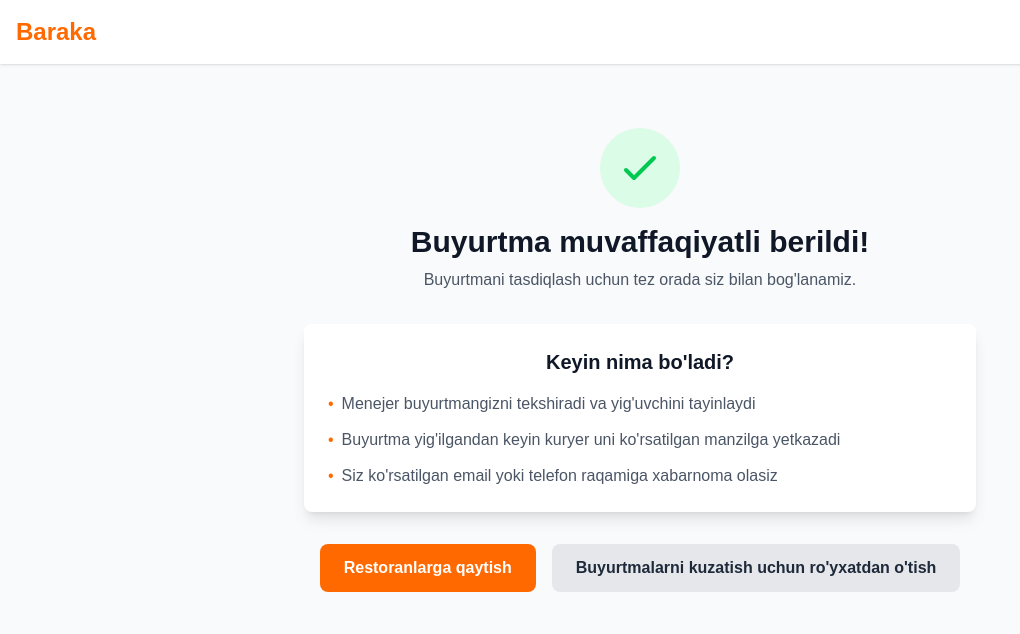
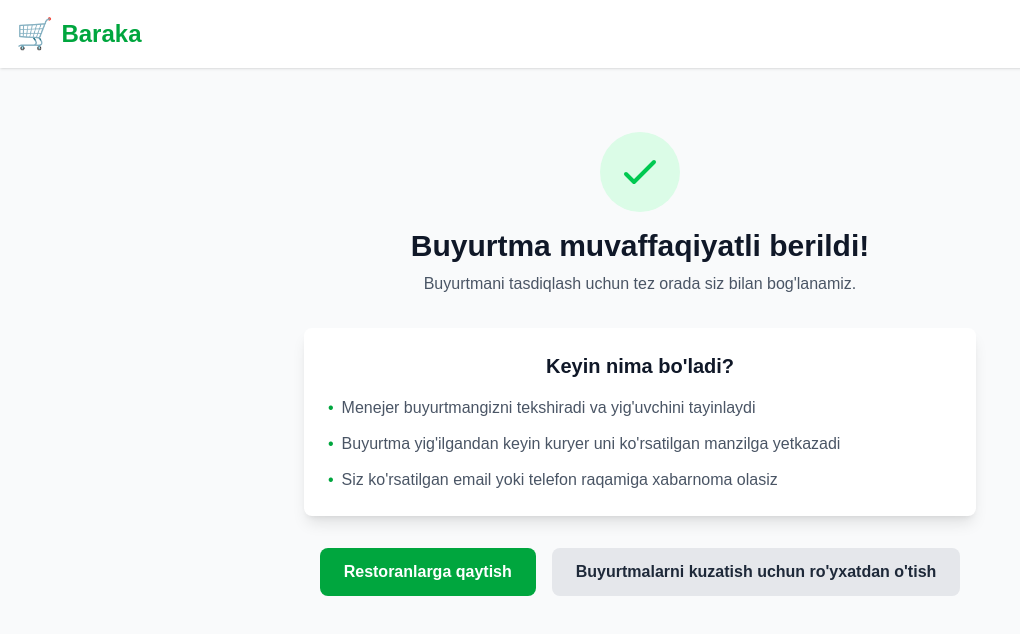
Before and after one commit to elyorka22/baraka, a Next.js app: page /customer/order-success in a window 1280 px wide. Shown: the top 634 px of the page, without its empty margins (0-1020 px from the left). Built offline with nearby package versions, Linux system fonts and the light colour scheme.

Commit message:
Update remaining customer pages: orders and order-success with green color scheme

```diff
--- a/app/customer/order-success/page.tsx
+++ b/app/customer/order-success/page.tsx
@@ -13,7 +13,8 @@ function OrderSuccessContent() {
     <div className="min-h-screen bg-gray-50">
       <div className="bg-white shadow">
         <div className="container mx-auto px-4 py-4">
-          <Link href="/customer" className="text-2xl font-bold text-orange-500">
+          <Link href="/customer" className="text-2xl font-bold text-green-600 flex items-center gap-2">
+            <span className="text-3xl">🛒</span>
             Baraka
           </Link>
         </div>
@@ -42,15 +43,15 @@ function OrderSuccessContent() {
             <h2 className="text-xl font-bold text-gray-900 mb-4">Keyin nima bo'ladi?</h2>
             <ul className="text-left space-y-3 text-gray-600">
               <li className="flex items-start">
-                <span className="text-orange-500 mr-2">•</span>
+                <span className="text-green-600 mr-2">•</span>
                 <span>Menejer buyurtmangizni tekshiradi va yig'uvchini tayinlaydi</span>
               </li>
               <li className="flex items-start">
-                <span className="text-orange-500 mr-2">•</span>
+                <span className="text-green-600 mr-2">•</span>
                 <span>Buyurtma yig'ilgandan keyin kuryer uni ko'rsatilgan manzilga yetkazadi</span>
               </li>
               <li className="flex items-start">
-                <span className="text-orange-500 mr-2">•</span>
+                <span className="text-green-600 mr-2">•</span>
                 <span>Siz ko'rsatilgan email yoki telefon raqamiga xabarnoma olasiz</span>
               </li>
             </ul>
@@ -59,7 +60,7 @@ function OrderSuccessContent() {
           <div className="flex flex-col sm:flex-row gap-4 justify-center">
             <Link
               href="/customer"
-              className="bg-orange-500 hover:bg-orange-600 text-white px-6 py-3 rounded-lg font-semibold transition-colors"
+              className="bg-green-600 hover:bg-green-700 text-white px-6 py-3 rounded-lg font-semibold transition-colors"
             >
               Restoranlarga qaytish
             </Link>
--- a/app/customer/orders/page.tsx
+++ b/app/customer/orders/page.tsx
@@ -155,7 +155,7 @@ export default function CustomerOrdersPage() {
             <p className="text-gray-500 text-lg mb-4">Hozircha buyurtmalaringiz yo'q</p>
             <Link
               href="/customer"
-              className="bg-orange-500 hover:bg-orange-600 text-white px-6 py-3 rounded-lg font-semibold transition-colors inline-block"
+              className="bg-green-600 hover:bg-green-700 text-white px-6 py-3 rounded-lg font-semibold transition-colors inline-block"
             >
               Restoranlarga o'tish
             </Link>
```
